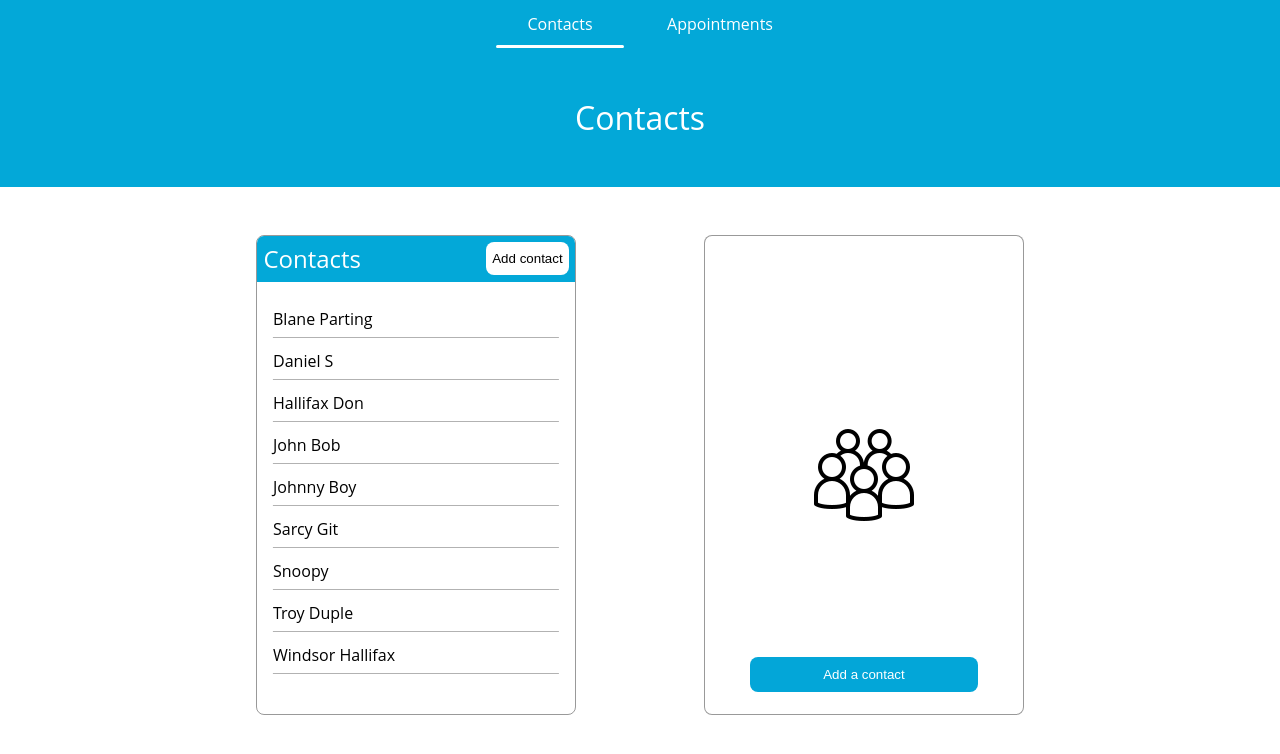
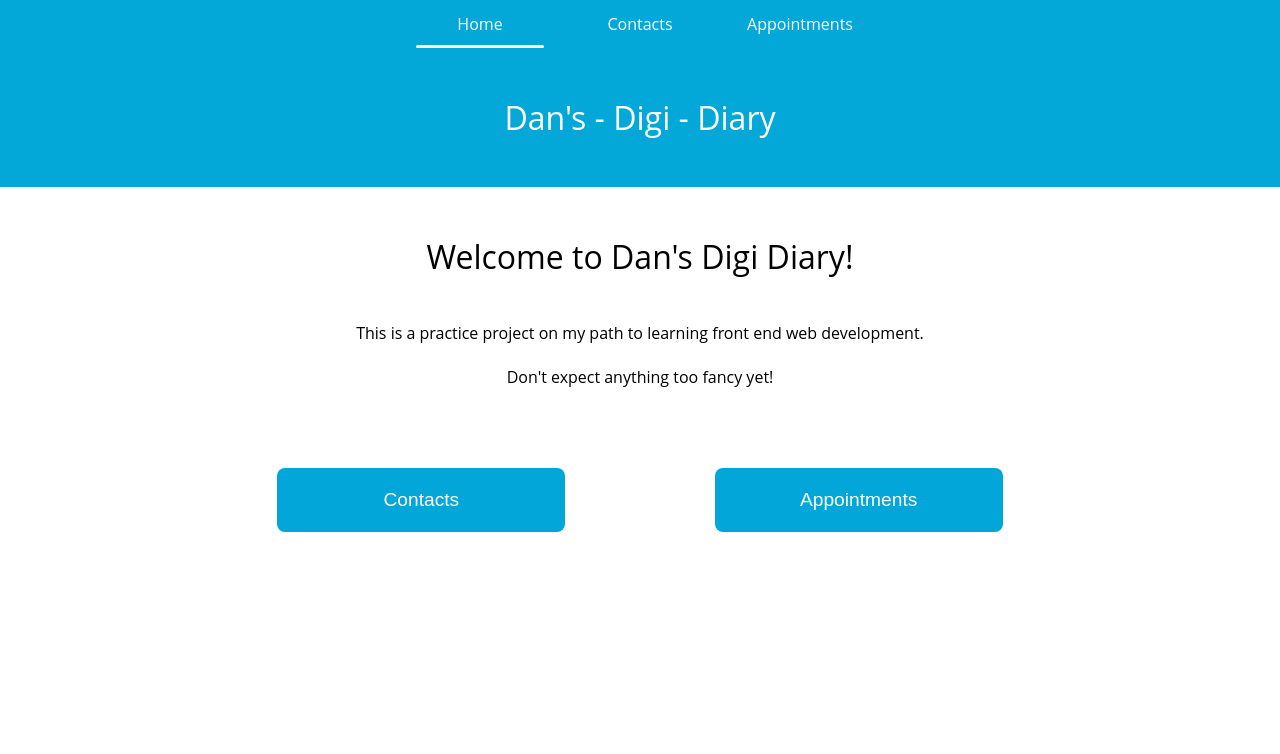
Before and after one commit to DanielStewardson/React-Appointment-Planner, a React (Create React App) app: page / in a window 1280 px wide. Before the commit this address led to /contacts. Shown: the top 754 px of the page. Built offline with nearby package versions, Linux system fonts and the light colour scheme.

Commit message:
Add HomePage component to app

```diff
--- a/src/App.js
+++ b/src/App.js
@@ -1,6 +1,7 @@
 import React, { useState, useEffect } from "react";
 import { Switch, Route, Redirect, NavLink, useLocation } from "react-router-dom";
 
+import HomePage from "./containers/homePage/HomePage";
 import { AppointmentsPage } from "./containers/appointmentsPage/AppointmentsPage";
 import { ContactsPage } from "./containers/contactsPage/ContactsPage";
 import { Header } from './components/pageHeaders/header';
@@ -175,6 +176,9 @@ function App() {
     <>
       <div className="bg"></div>
       <nav className="nav-bar">
+        <NavLink to='/' exact={true} className="navLink" activeClassName="active">
+          Home
+        </NavLink>
         <NavLink to={ROUTES.CONTACTS} className="navLink" activeClassName="active">
           Contacts
         </NavLink>
@@ -186,7 +190,7 @@ function App() {
       <main>
         <Switch>
           <Route exact path="/">
-            <Redirect to={ROUTES.CONTACTS} />
+            <HomePage />
           </Route>
           <Route path={ROUTES.CONTACTS}>
             <ContactsPage
```
